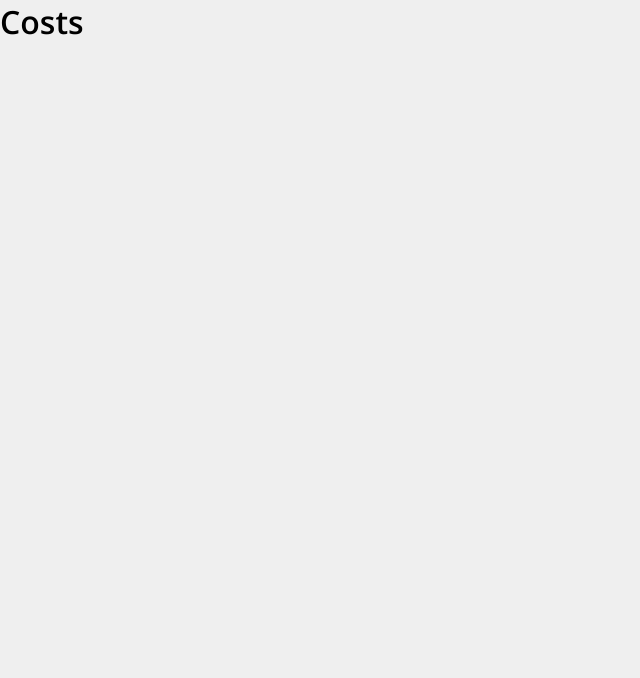
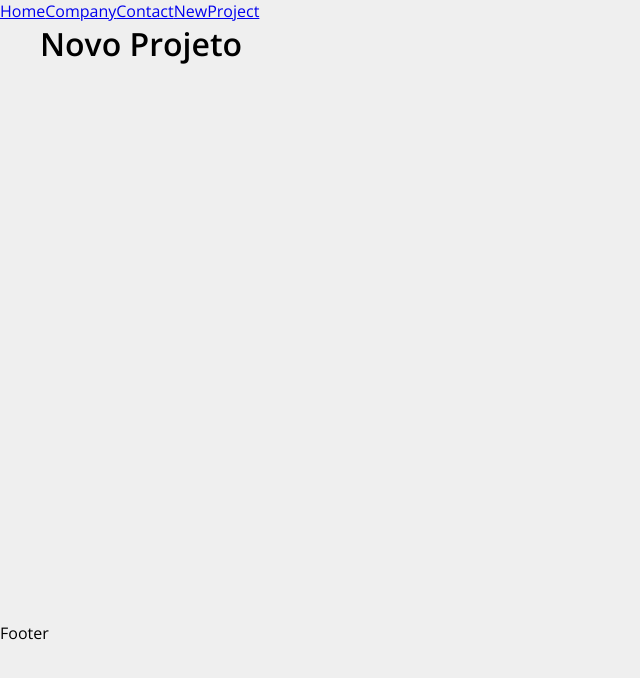
Before and after one commit to oitoquatro/Costs, a React (Create React App) app: page /NewProject in a window 1280 px wide. Shown: the top 678 px of the page, without its empty margins (0-640 px from the left). Built offline with nearby package versions, Linux system fonts and the light colour scheme; a web font is replaced by a local one.

Commit message:
Costs
Criação das Rotas

```diff
--- a/src/App.js
+++ b/src/App.js
@@ -1,8 +1,32 @@
+import { BrowserRouter as Router, Routes, Route, Link } from 'react-router-dom'
+
+import Home from './components/pages/Home';
+import Company from './components/pages/Company';
+import Contact from './components/pages/Contact';
+import NewProject from './components/pages/NewProject';
+
+import Container from './components/layout/Container'
+
 
 function App() {
   return (
-    <div className="App">
-     <h1>Costs</h1>   </div>
+    <Router>
+      <div>
+        <Link to="/">Home</Link>
+        <Link to="/Company">Company</Link>
+        <Link to="/Contact">Contact</Link>
+        <Link to="/NewProject">NewProject</Link>
+      </div>
+      <Container customClass="min-height">
+        <Routes>
+          <Route exact path="/" element={<Home />} />
+          <Route exact path="/Company" element={<Company />} />
+          <Route exact path="/Contact" element={<Contact />} />
+          <Route exact path="/NewProject" element={<NewProject />} />
+        </Routes>
+      </Container>
+      <p>Footer</p>
+    </Router>
   );
 }
 
--- /dev/null
+++ b/src/components/layout/Container.js
@@ -0,0 +1,7 @@
+import styles from './Container.module.css'
+
+function Container(props) {
+  return <div className={`${styles.container} ${styles[props.customClass]}`}>{props.children}</div>
+}
+
+export default Container
--- /dev/null
+++ b/src/components/layout/Container.module.css
@@ -0,0 +1,20 @@
+.container {
+  width: 1200px;
+  display: flex;
+  justify-content: space-between;
+  margin: 0 auto;
+  flex-wrap: wrap;
+}
+
+.min-height {
+  min-height: 75%;
+}
+
+.start {
+  justify-content: flex-start;
+}
+
+.column {
+  flex-direction: column;
+  justify-content: flex-start;
+}
--- /dev/null
+++ b/src/components/pages/Company.js
@@ -0,0 +1,6 @@
+function Company() {
+  return(
+    <h1>Empresa</h1>
+  )
+}
+export default Company
--- /dev/null
+++ b/src/components/pages/Contact.js
@@ -0,0 +1,6 @@
+function Contact() {
+  return(
+    <h1>Contato</h1>
+  )
+}
+export default Contact
--- /dev/null
+++ b/src/components/pages/Home.js
@@ -0,0 +1,6 @@
+function Home() {
+  return (
+    <h1>Home</h1>
+  )
+}
+export default Home
--- /dev/null
+++ b/src/components/pages/NewProject.js
@@ -0,0 +1,6 @@
+function NewProject() {
+  return (
+    <h1>Novo Projeto</h1>
+  )
+}
+export default NewProject
```
